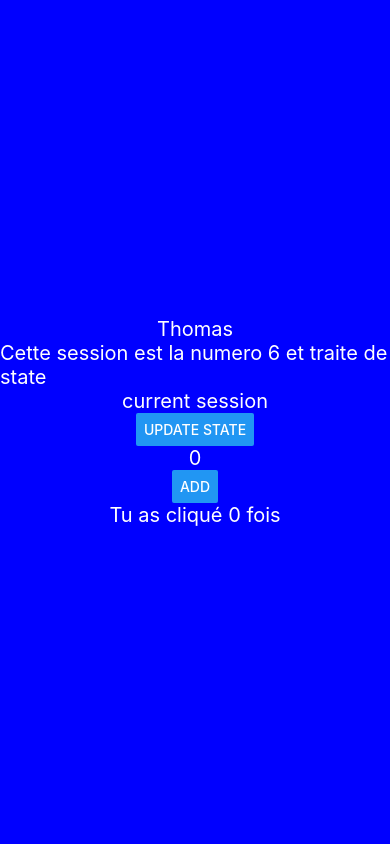
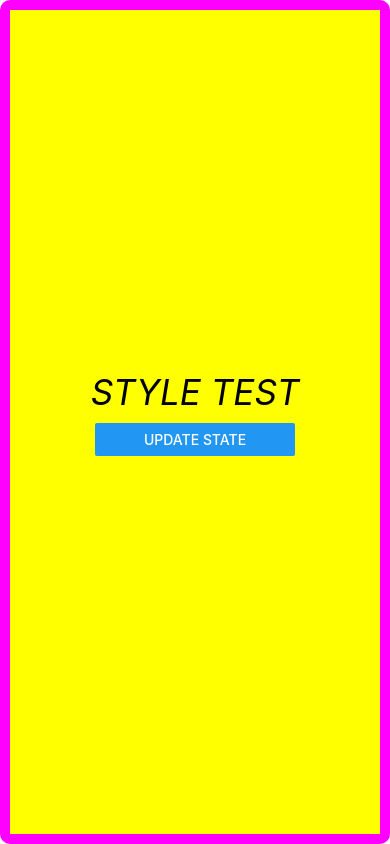
Before and after one commit to thomas-che/react-native-mash, a React Native app: screen / in a window 390 px wide. Built offline with nearby package versions, Linux system fonts and the light colour scheme.

Commit message:
Styles & Style Sheet

```diff
--- a/App.js
+++ b/App.js
@@ -3,35 +3,18 @@ import { StyleSheet, Text, View, Button, Linking } from 'react-native';
 
 export default function App() {
 
-	const [name, setName] = useState('Thomas')
-	const [session, setSession] = useState({number: 6, title: 'state'})
-	const [current, setCurrent] = useState(true)
-
-	const [counter, setCounter] = useState({number: 0, click: 0})
+	const [name, setName] = useState('Style Test')
 
 	const onClickHandler = () => {
-		setName('Changement du text :)')
-		setSession({number: 7, title: 'Style'})
-		setCurrent(false)
-	}
-
-	const onClickAdd = () => {
-		setCounter({
-			number: counter.number + 5,
-			click: counter.click + 1
-		})
+		setName('Style update donne')
 	}
 
 	return (
 		<View style={styles.body}>
 			<Text style={styles.text}>{name}</Text>
-			<Text style={styles.text}>Cette session est la numero {session.number} et traite de {session.title}</Text>
-			<Text style={styles.text}>{current ? 'current session' : 'other session'}</Text>
-			<Button title='Update State' onPress={onClickHandler}></Button>
-
-			<Text style={styles.text}>{counter.number}</Text>
-			<Button title='Add' onPress={onClickAdd}></Button>
-			<Text style={styles.text}>Tu as cliqué {counter.click} fois</Text>
+			<View style={styles.button}>
+				<Button title='Update State' onPress={onClickHandler}></Button>
+			</View>
 		</View>
 
 	);
@@ -39,13 +22,23 @@ export default function App() {
 
 const styles = StyleSheet.create({
 	body: {
-		backgroundColor: '#00f',
 		flex: 1,
-		alignItems : 'center',
+		backgroundColor: '#ffff00',
+		alignItems: 'center',
 		justifyContent: 'center',
+		borderWidth: 10,
+		borderColor: '#ff00ff',
+		borderRadius: 10,
 	},
 	text: {
-		color: '#fff',
-		fontSize: 20,
+		color: '#000000',
+		fontSize: 35,
+		fontStyle: 'italic',
+		margin: 10,
+		textTransform: 'uppercase'
+	},
+	button: {
+		width: 200,
+		height: 60,
 	}
 });
```
Also changed, not shown: 1 other file (tests, documents, lock files or other folders).
